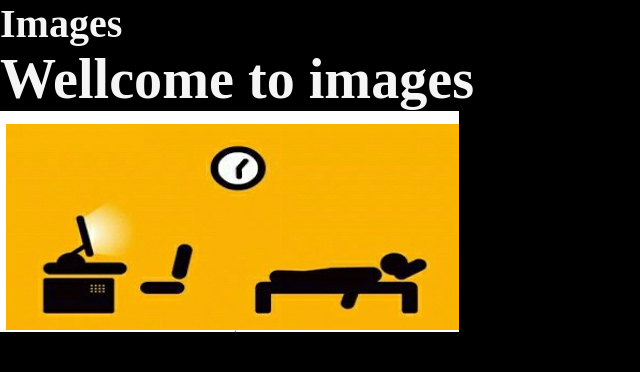
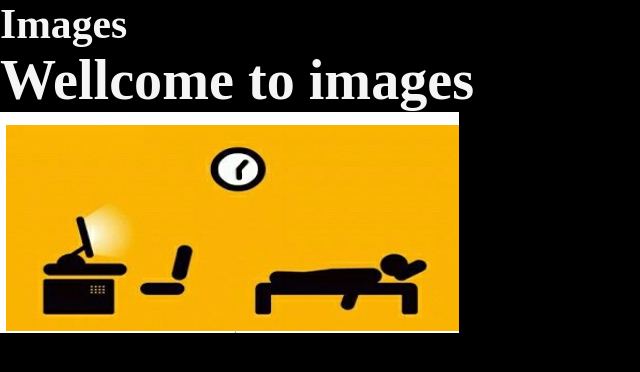
Before and after one commit to Tuwane/LINE2, a Django app: page /showmedia/photos/ in a window 1280 px wide. Shown: the part 79-451 px from the top of the page, without its empty margins (0-640 px from the left). Run offline with Django 5.2, Linux system fonts and the light colour scheme.

Commit message:
Updating files

```diff
--- a/project_fix/static/css/style.css
+++ b/project_fix/static/css/style.css
@@ -30,7 +30,7 @@ section {
 
 h1,
 h2 {
-    font-size: 2.5rem;
+    font-size: 2.6rem;
 }
 
 p {
```
